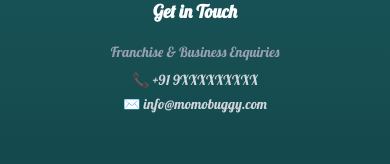
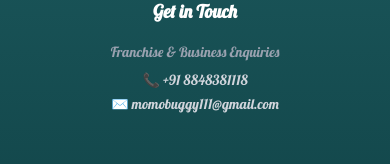
Before and after one commit to Afsal63/momo-buggy, a Next.js app: page / in a window 390 px wide. Shown: the part 3734-3898 px from the top of the page. Built offline with nearby package versions, Linux system fonts and the light colour scheme.

Commit message:
updated mobile number

```diff
--- a/components/Footer.tsx
+++ b/components/Footer.tsx
@@ -56,9 +56,25 @@
             Franchise & Business Enquiries
           </p>
 
-          <p className="text-sm text-gray-300">📞 +91 9XXXXXXXXX</p>
+       <p className="text-sm text-gray-300">
+  📞{" "}
+  <a
+    href="tel:+918848381118"
+    className="hover:text-white transition"
+  >
+    +91 8848381118
+  </a>
+</p>
 
-          <p className="text-sm text-gray-300 mt-1">✉️ info@momobuggy.com</p>
+<p className="text-sm text-gray-300 mt-1">
+  ✉️{" "}
+  <a
+    href="mailto:momobuggy111@gmail.com"
+    className="hover:text-white transition"
+  >
+    momobuggy111@gmail.com
+  </a>
+</p>
         </div>
 
         {/* SOCIAL ICONS */}
@@ -69,7 +85,7 @@
             {/* WHATSAPP */}
             <motion.a
               whileHover={{ scale: 1.15 }}
-              href="https://wa.me/919XXXXXXXXX"
+              href="https://wa.me/918848381118"
               target="_blank"
               rel="noopener noreferrer"
               className="w-12 h-12 rounded-full bg-white/10 flex items-center justify-center hover:bg-primary transition"
```
